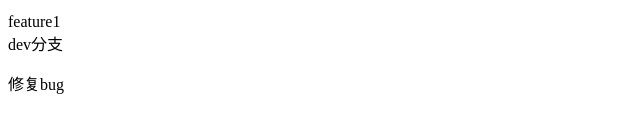
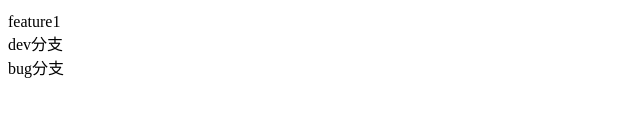
Before and after one commit to xtgcs/learngit, a plain HTML site: page index.html in a window 1280 px wide. Shown: the part 244-376 px from the top of the page, without its empty margins (0-640 px from the left). Drawn offline with Linux system fonts and the light colour scheme.

Commit message:
fixed bug

```diff
--- a/index.html
+++ b/index.html
@@ -13,6 +13,6 @@
 <p>创建新分支 dev</p>
 <div>feature1</div>
 <div>dev分支</div>
- <p>修复bug</p>
+<span>bug分支</span>
 </body>
 </html>
```
